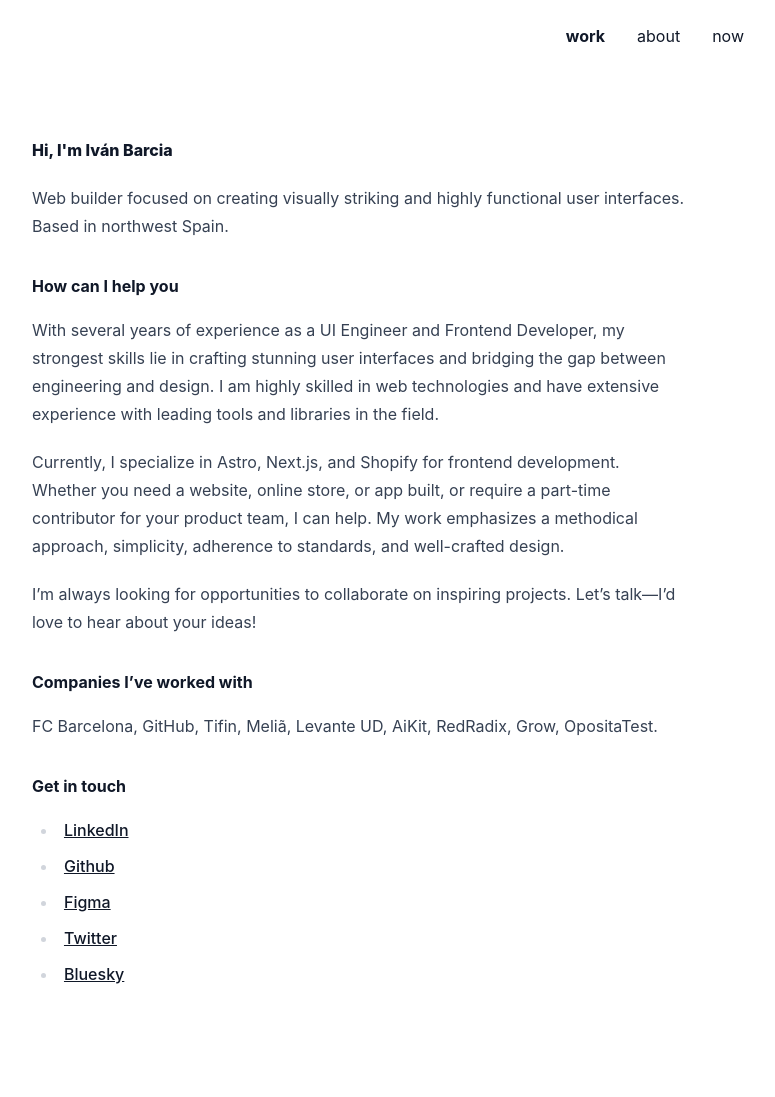
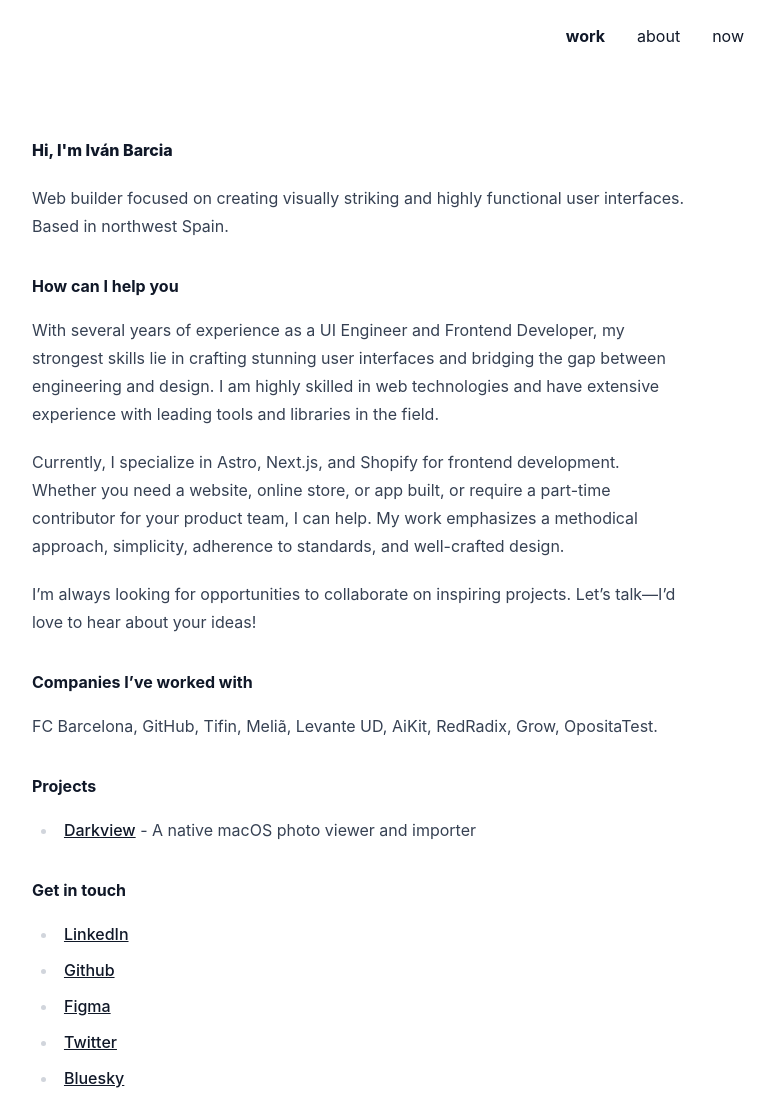
Before and after one commit to barcia/barcia.dev, an Astro site: page / in a window 1280 px wide. Shown: the top 1097 px of the page, without its empty margins (280-1055 px from the left). Built offline with nearby package versions, Linux system fonts and the light colour scheme; Astro itself is replaced by a stand-in of ours.

Commit message:
Add projects

```diff
--- a/src/pages/index.md
+++ b/src/pages/index.md
@@ -17,6 +17,9 @@ I'm always looking for opportunities to collaborate on inspiring projects. Let's
 
 FC Barcelona, GitHub, Tifin, Meliã, Levante UD, AiKit, RedRadix, Grow, OpositaTest.
 
+## Projects
+- [Darkview](https://darkview.barcia.dev) - A native macOS photo viewer and importer
+
 ## Get in touch
 
 - [LinkedIn](https://www.linkedin.com/in/ivanbarcia/)
```
